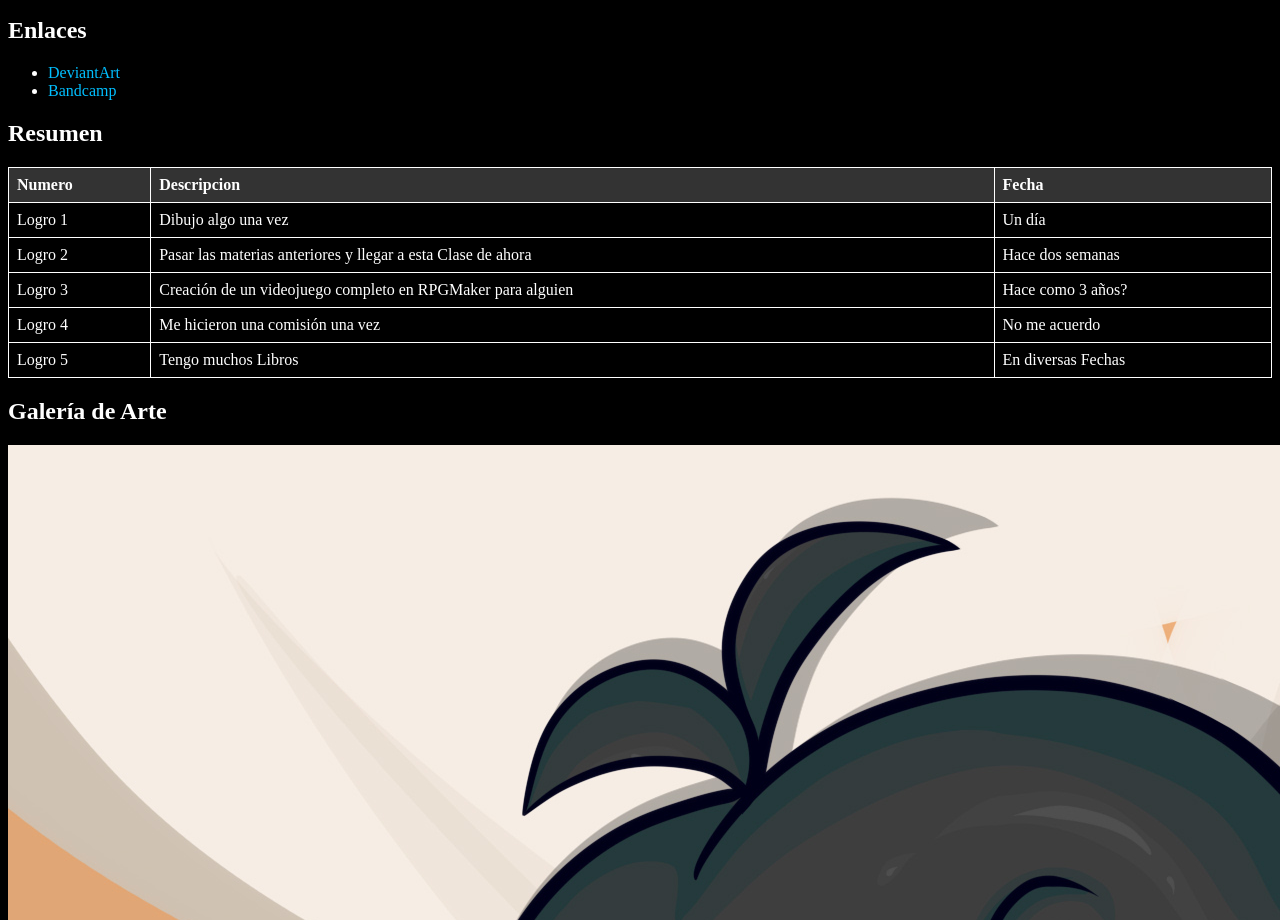
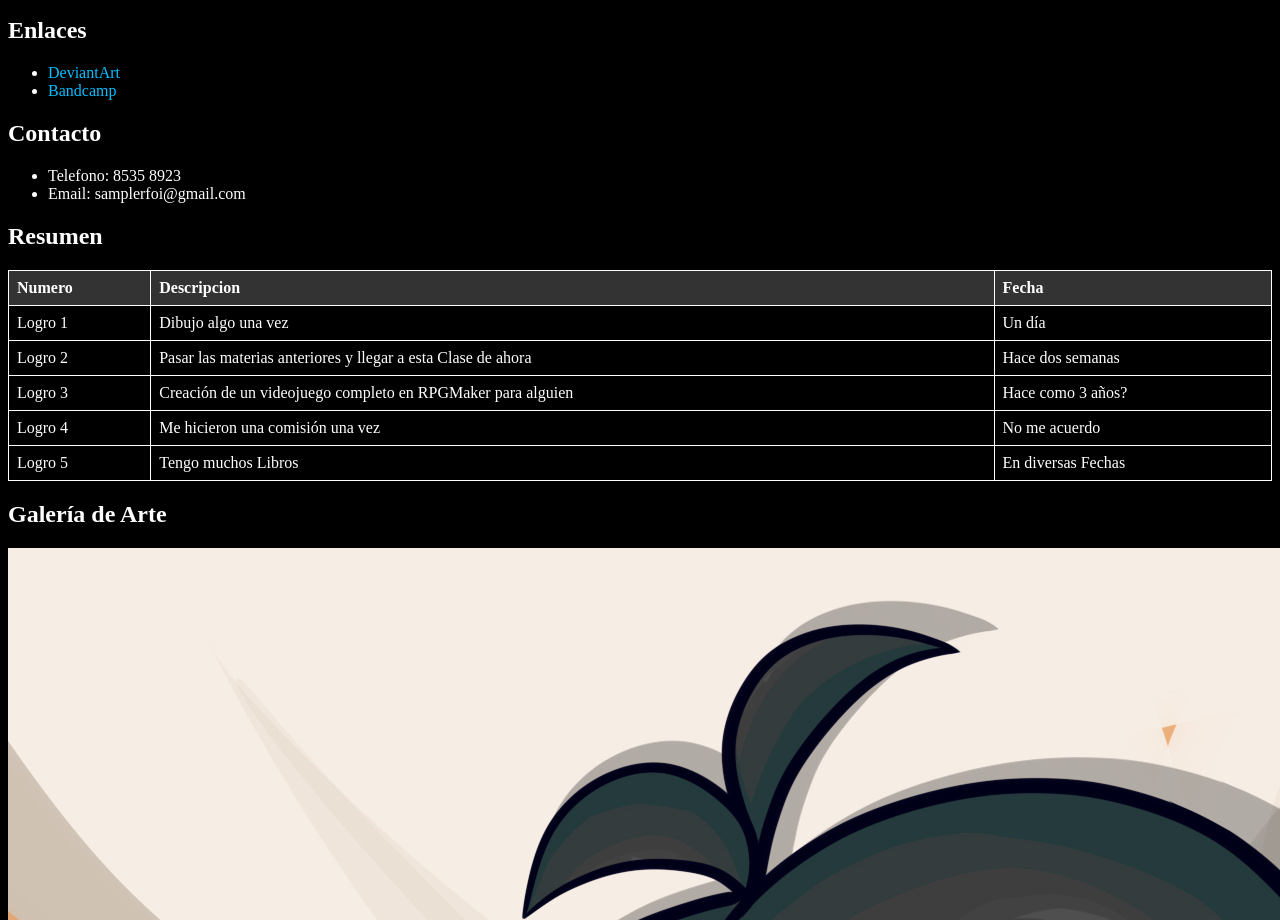
Before and after one commit to Icehead20/Curriculum, a plain HTML site: page index.html in a window 1280 px wide. Shown: the part 1215-2135 px from the top of the page. Drawn offline with Linux system fonts and the light colour scheme.

Commit message:
Update index.html

```diff
--- a/index.html
+++ b/index.html
@@ -65,6 +65,11 @@
         <li><a href="https://www.deviantart.com/icehead20" target="_blank">DeviantArt</a></li>
         <li><a href="https://foimusic1.bandcamp.com" target="_blank">Bandcamp</a></li>
     </ul>
+    <h2>Contacto</h2>
+    <ul>
+        <li>Telefono: 8535 8923</li>
+	<li>Email: samplerfoi@gmail.com</li>
+    </ul>
     <h2>Resumen</h2>
     <table>
         <thead>
```
